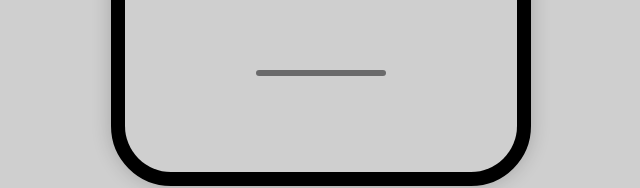
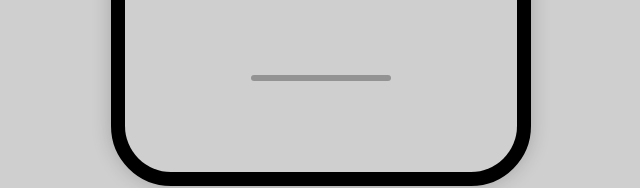
Before and after one commit to MohammadTahaBatoomi/SimPhone, a Next.js app: page / in a window 1280 px wide. Both pictures are taken after typing "Sample" into the empty fields and a click on the button "Save Address". Shown: the part 659-847 px from the top of the page, without its empty margins (319-959 px from the left). Built offline with nearby package versions, Linux system fonts and the light colour scheme.

Commit message:
update code

```diff
--- a/src/components/Simulator.tsx
+++ b/src/components/Simulator.tsx
@@ -72,7 +72,7 @@ export default function Simulator() {
         )}
       </div>
 
-      <div className="absolute bottom-[65px] left-1/2 transform -translate-x-1/2 w-[130px] h-[6px] bg-[#525253] rounded-[3px] opacity-80" />
+      <div className="absolute bottom-[60px] left-1/2 transform -translate-x-1/2 w-[140px] h-[6px] bg-[#858585] rounded-[3px] opacity-80" />
     </div>
   );
 }
```
